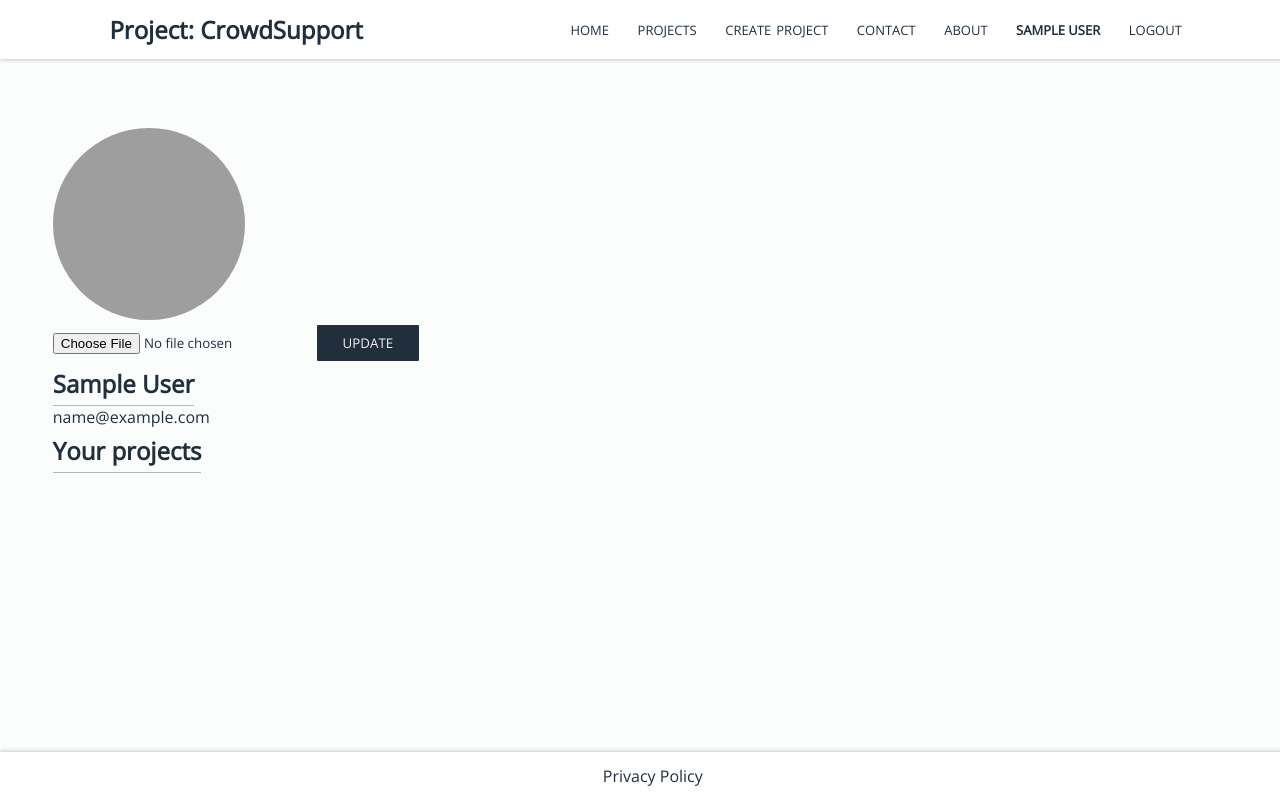
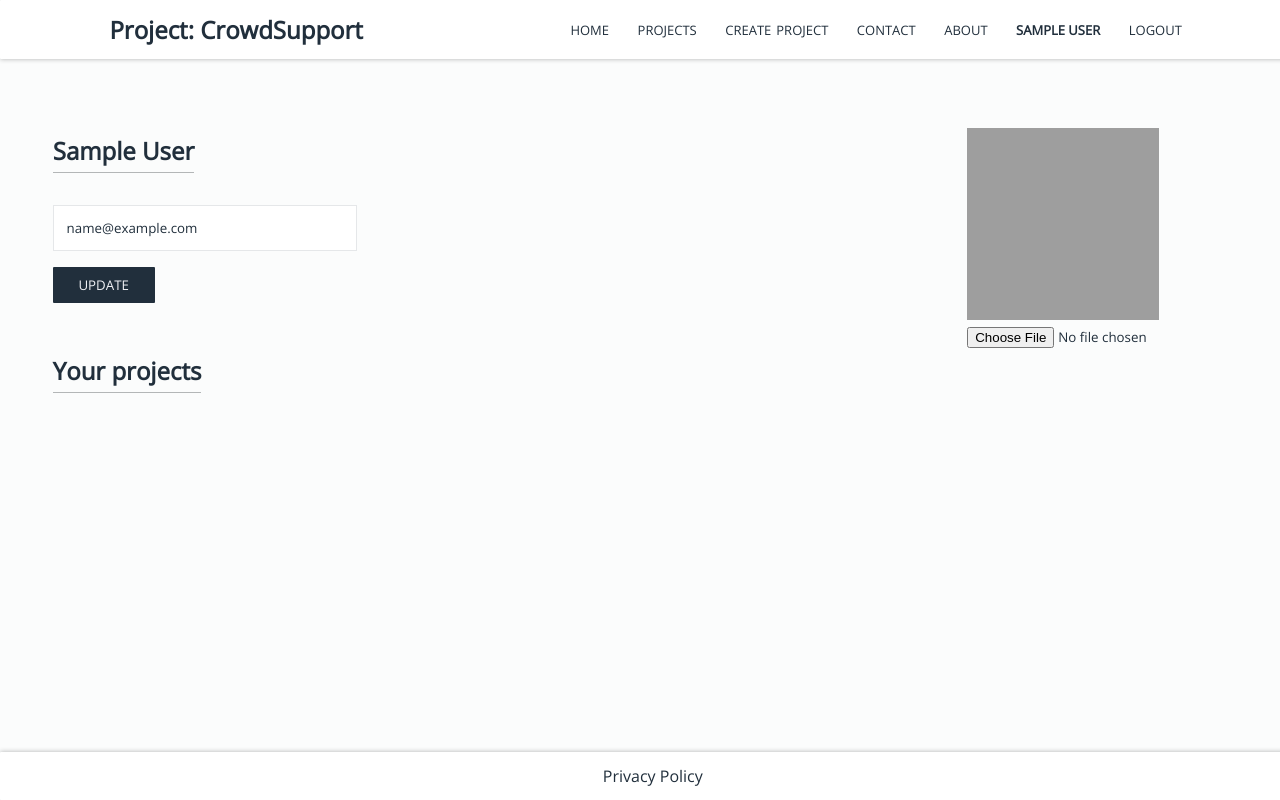
Before and after one commit to JonasStasseyns/werkstuk-webdevelopment-2-EK2, a Laravel app: page /account in a window 1280 px wide. Run offline with Laravel 8, Linux system fonts and the light colour scheme; the visitor is signed in with stand-in values (Sample User, id 1); data that the repository does not hold is empty; grey boxes are pictures that could not be loaded.

Commit message:
profile page

```diff
--- a/werkstuk-EK2/resources/sass/pages/_account.sass
+++ b/werkstuk-EK2/resources/sass/pages/_account.sass
@@ -1,7 +1,20 @@
 .account-image
   width: 15vw
   height: 15vw
-  border-radius: 50%
+  //border-radius: 50%
   object-fit: cover
 
-.update-image-input
+.account-info-panel
+  display: flex
+  justify-content: space-between
+  flex-direction: row-reverse
+
+.update-acc-img-sub
+  display: block
+  margin-top: 1vh
+
+.user-name
+  margin-bottom: 3vh
+
+.account-email-input
+  width: 150%
--- a/werkstuk-EK2/resources/views/account.blade.php
+++ b/werkstuk-EK2/resources/views/account.blade.php
@@ -5,15 +5,18 @@
         <div class="account-info-image-container">
             <img class="account-image" src="{{asset('storage/'.auth()->user()->image)}}">
             {{--<img class="account-image" src="{{auth()->user()->image}}">--}}
-            <form action="/account" method="post" enctype="multipart/form-data">
+            <form action="/account" method="post" enctype="multipart/form-data" id="profile-form">
                 {{csrf_field()}}
-                <input class="update-image-incput" type="file" name="image" placeholder="change picture" id="image">
-                <input class="create-project-submit" type="submit" value="Update">
+                <input class="update-image-input" type="file" name="image" placeholder="change picture" id="image">
+                {{--<input class="create-project-submit update-acc-img-sub" type="submit" value="Update">--}}
             </form>
         </div>
         <div class="account-info-text-container">
             <h2 class="user-name">{{auth()->user()->name}}</h2>
-            <p class="user-email">{{auth()->user()->email}}</p>
+            <form method="post" action="/account/update">
+                <input class="create-project-input account-email-input" type="text" name="email" placeholder="Your email" id="title" value="{{Auth::user()->email}}">
+                <input type="submit" value="Update" class="create-project-submit">
+            </form>
         </div>
     </div>
     <h2>Your projects</h2>
@@ -25,4 +28,9 @@
             <a href=""><button class="featured-rm">Read More</button></a>
         </div>
     @endforeach
+    <script>
+      document.getElementById("image").onchange = function() {
+        document.getElementById("profile-form").submit();
+      };
+    </script>
 @endsection
```
Also changed, not shown: werkstuk-EK2/database/migrations/2019_08_17_104904_create_donations_table.php, werkstuk-EK2/public/css/app.css.
